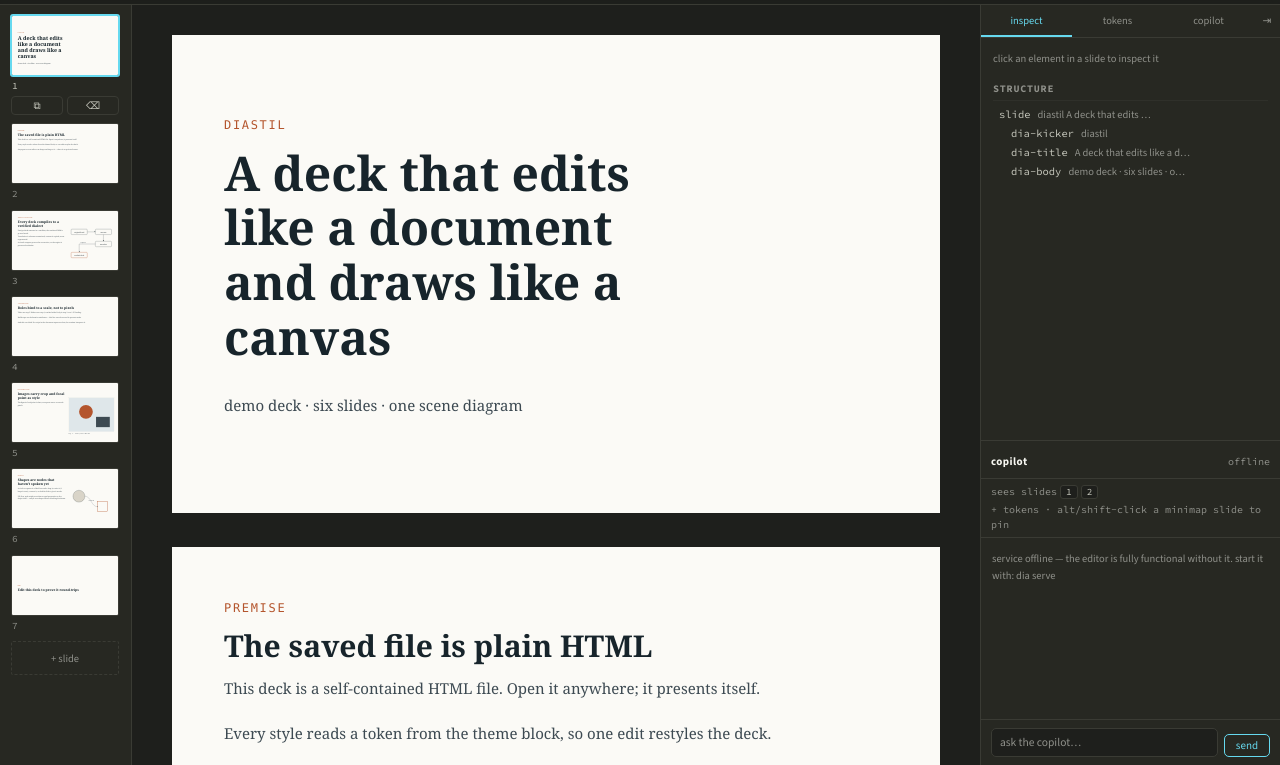
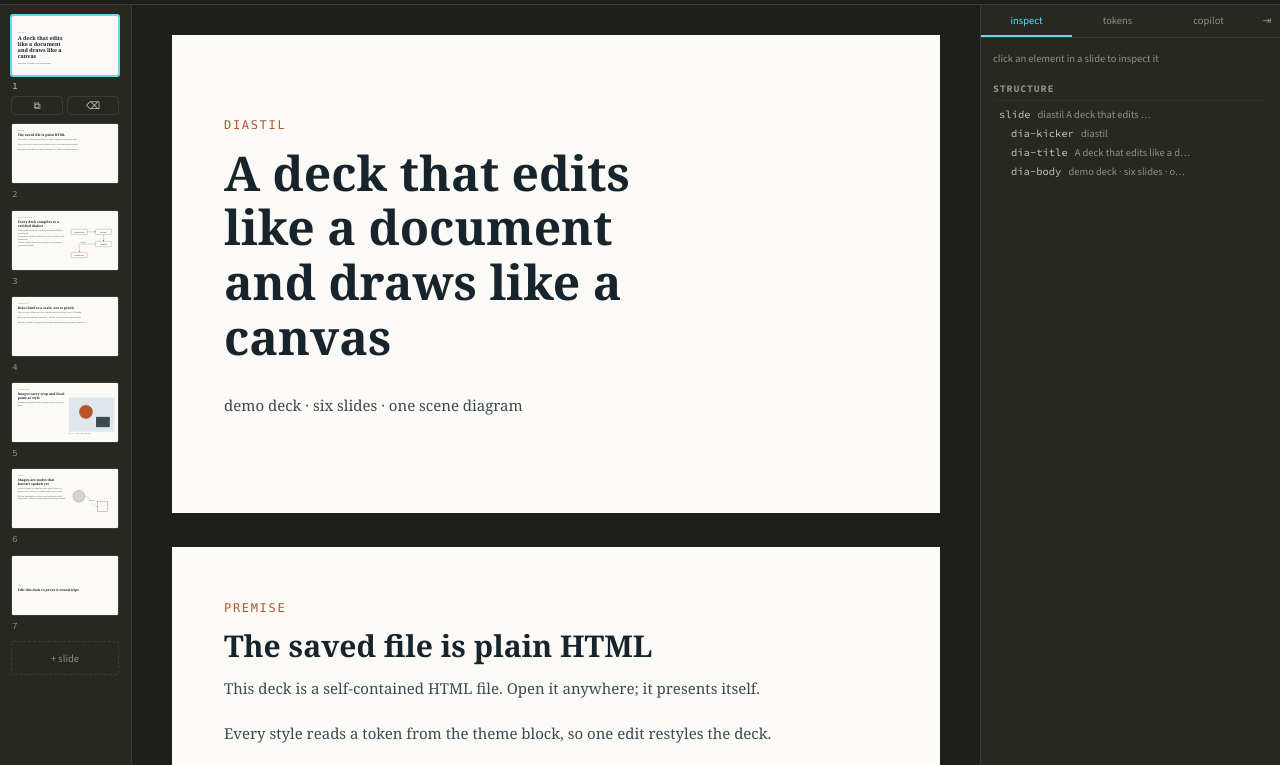
Before and after one commit to pedapudi/diastil, a website built with Vite: page index.html in a window 1280 px wide. Shown: the part 35-800 px from the top of the page. Built offline with nearby package versions, Linux system fonts and the light colour scheme; files whose address does not match are found by name; a web font is replaced by a local one.

Commit message:
rail: copilot is a peer tab, not a bottom dock
The dock-plus-maximize hybrid confused twice over: the chat permanently
ate the bottom ~42% of the rail (cramping the inspector and its new
structure tree), and the copilot TAB was hard-disabled until the
service reported online — offline it simply read as broken.

Now the rail is three equal tabs — inspect · tokens · copilot — each a
full-height pane. The copilot tab is always live: the chat pane owns
its offline presentation (offline notice in the log, 'offline' in the
model slot, drafting free), and sending already re-probes the service.
The dock, its resize divider, the --de-cop-h persistence, and the
dia-service-status tab gating are gone.

```diff
--- a/src/editor/editor.css
+++ b/src/editor/editor.css
@@ -164,17 +164,10 @@
   cursor: pointer;
 }
 .de-rail-restore:hover { color: var(--ink); }
-.de-rail-top { flex: 1 1 auto; min-height: 140px; display: flex; flex-direction: column; overflow: hidden; }
-.de-rail-split {
-  flex: none; height: 6px; cursor: row-resize;
-  border-top: 1px solid var(--rule); background: var(--panel);
-}
-.de-rail-split:hover { background: var(--rule-soft); }
-.de-cop-slot { flex: 0 0 var(--de-cop-h, 42%); min-height: 140px; display: flex; min-width: 0; }
+.de-rail-top { flex: 1 1 auto; min-height: 0; display: flex; flex-direction: column; overflow: hidden; }
+/* the chat element fills its tab pane */
 .de-cop-dock { display: flex; flex: 1; min-width: 0; min-height: 0; }
 .de-cop-dock .dia-cop, .de-cop-dock.dia-cop { border-left: 0; flex: 1; min-width: 0; }
-/* copilot maximized: the full pane hosts the chat; dock + divider retire */
-.de-rail.de-cop-max .de-rail-split, .de-rail.de-cop-max .de-cop-slot { display: none; }
 .de-rail-wgrip {
   position: absolute; left: -3px; top: 0; bottom: 0; width: 7px;
   cursor: col-resize; z-index: 30;
--- a/src/editor/shell.ts
+++ b/src/editor/shell.ts
@@ -111,55 +111,39 @@ export function mountEditor(host: HTMLElement): void {
   const canvasHost = h('div', 'de-canvas')
   canvasHost.id = 'deck-host' // ingest loads accepted imports through this id
 
-  /* ---------- rail: inspect · copilot · tokens ---------- */
+  /* ---------- rail: inspect · tokens · copilot ---------- */
 
-  // rail anatomy: [tabs: inspect · tokens · copilot] scrollable top region,
-  // a drag-resizable divider, then the copilot DOCK — always present (chat
-  // is a companion, not a mode). The 'copilot' tab MAXIMIZES the same chat
-  // to the full rail (enabled once the service is reachable); the other
-  // tabs return it to the dock.
+  // rail anatomy: [tabs: inspect · tokens · copilot], one full-height pane
+  // per tab. The copilot is a PEER TAB, not a bottom dock — the old
+  // dock-plus-maximize hybrid ate half the rail permanently and left the
+  // tab disabled offline, which read as broken. The chat pane owns its
+  // offline state (drafting stays free), so the tab is always live.
   const tabsBar = h('div', 'de-tabs')
   const inspectPane = h('div', 'de-pane de-on')
   const tokensPane = h('div', 'de-pane')
   const copilotFullPane = h('div', 'de-pane')
-  const copilotPane = h('div', 'de-cop-dock') // the chat element; lives in the dock or the full pane
+  const copilotPane = h('div', 'de-cop-dock') // the chat element
+  copilotFullPane.append(copilotPane)
   const inspectBody = h('div', 'de-pane-pad')
   const tokensBody = h('div', 'de-pane-pad')
   inspectPane.append(inspectBody)
   tokensPane.append(tokensBody)
   const tabs: Array<{ btn: HTMLButtonElement; pane: HTMLElement }> = []
-  let copilotTabBtn!: HTMLButtonElement
   for (const [label, pane] of [
     ['inspect', inspectPane], ['tokens', tokensPane], ['copilot', copilotFullPane],
   ] as const) {
     const btn = h('button', label === 'inspect' ? 'de-on' : '', label)
     btn.type = 'button'
     btn.addEventListener('click', () => {
-      if (btn.disabled) return
       for (const t of tabs) {
         t.btn.classList.toggle('de-on', t.btn === btn)
         t.pane.classList.toggle('de-on', t.pane === pane)
       }
-      const maximized = pane === copilotFullPane
-      rail.classList.toggle('de-cop-max', maximized)
-      if (maximized) copilotFullPane.append(copilotPane)
-      else railDockSlot.append(copilotPane)
       if (pane === tokensPane) renderTokens()
     })
     tabsBar.append(btn)
     tabs.push({ btn, pane })
-    if (label === 'copilot') copilotTabBtn = btn
   }
-  copilotTabBtn.disabled = true
-  copilotTabBtn.title = 'maximize the copilot (needs the dia service)'
-  window.addEventListener('dia-service-status', (e) => {
-    const online = (e as CustomEvent).detail?.online === true
-    copilotTabBtn.disabled = !online
-    copilotTabBtn.title = online
-      ? 'maximize the copilot to the full rail'
-      : 'maximize the copilot (needs the dia service)'
-    if (!online && rail.classList.contains('de-cop-max')) tabs[0].btn.click()
-  })
   const railHide = h('button', 'de-rail-hide', '⇥')
   railHide.type = 'button'
   railHide.title = 'hide the rail (\\)'
@@ -168,31 +152,8 @@ export function mountEditor(host: HTMLElement): void {
 
   const railTop = h('div', 'de-rail-top')
   railTop.append(tabsBar, inspectPane, tokensPane, copilotFullPane)
-  const railDockSlot = h('div', 'de-cop-slot')
-  railDockSlot.append(copilotPane)
 
-  const split = h('div', 'de-rail-split')
-  split.title = 'drag to resize the copilot'
-  split.addEventListener('pointerdown', (e) => {
-    e.preventDefault()
-    const railRect = rail.getBoundingClientRect()
-    const ac = new AbortController()
-    const apply = (clientY: number): void => {
-      const px = Math.min(Math.max(railRect.bottom - clientY, 140), railRect.height - 140)
-      rail.style.setProperty('--de-cop-h', `${Math.round(px)}px`)
-    }
-    window.addEventListener('pointermove', (ev) => apply(ev.clientY), { signal: ac.signal })
-    window.addEventListener('pointerup', () => {
-      ac.abort()
-      try { localStorage.setItem('dia-cop-h', rail.style.getPropertyValue('--de-cop-h')) } catch { /* private mode */ }
-    }, { signal: ac.signal })
-  })
-  try {
-    const saved = localStorage.getItem('dia-cop-h')
-    if (saved) rail.style.setProperty('--de-cop-h', saved)
-  } catch { /* private mode */ }
-
-  // rail width: drag the left edge (persisted); the dock divider handles height
+  // rail width: drag the left edge (persisted)
   const widthGrip = h('div', 'de-rail-wgrip')
   widthGrip.title = 'drag to resize the rail'
   widthGrip.addEventListener('pointerdown', (e) => {
@@ -212,7 +173,7 @@ export function mountEditor(host: HTMLElement): void {
     if (savedW) layout.style.setProperty('--de-rail-w', savedW)
   } catch { /* private mode */ }
 
-  rail.append(railTop, split, railDockSlot, widthGrip)
+  rail.append(railTop, widthGrip)
 
   const railRestore = h('button', 'de-rail-restore', '⇤')
   railRestore.type = 'button'
```
